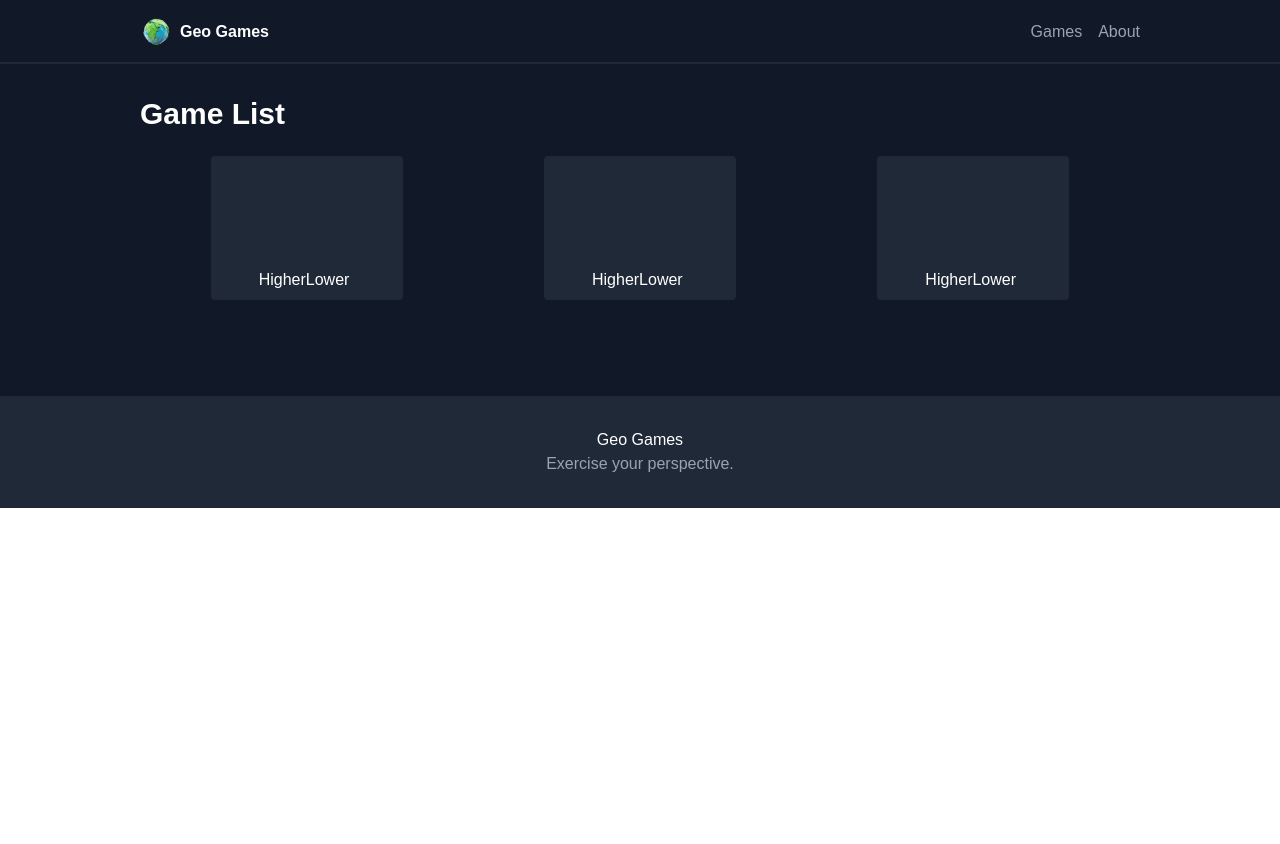
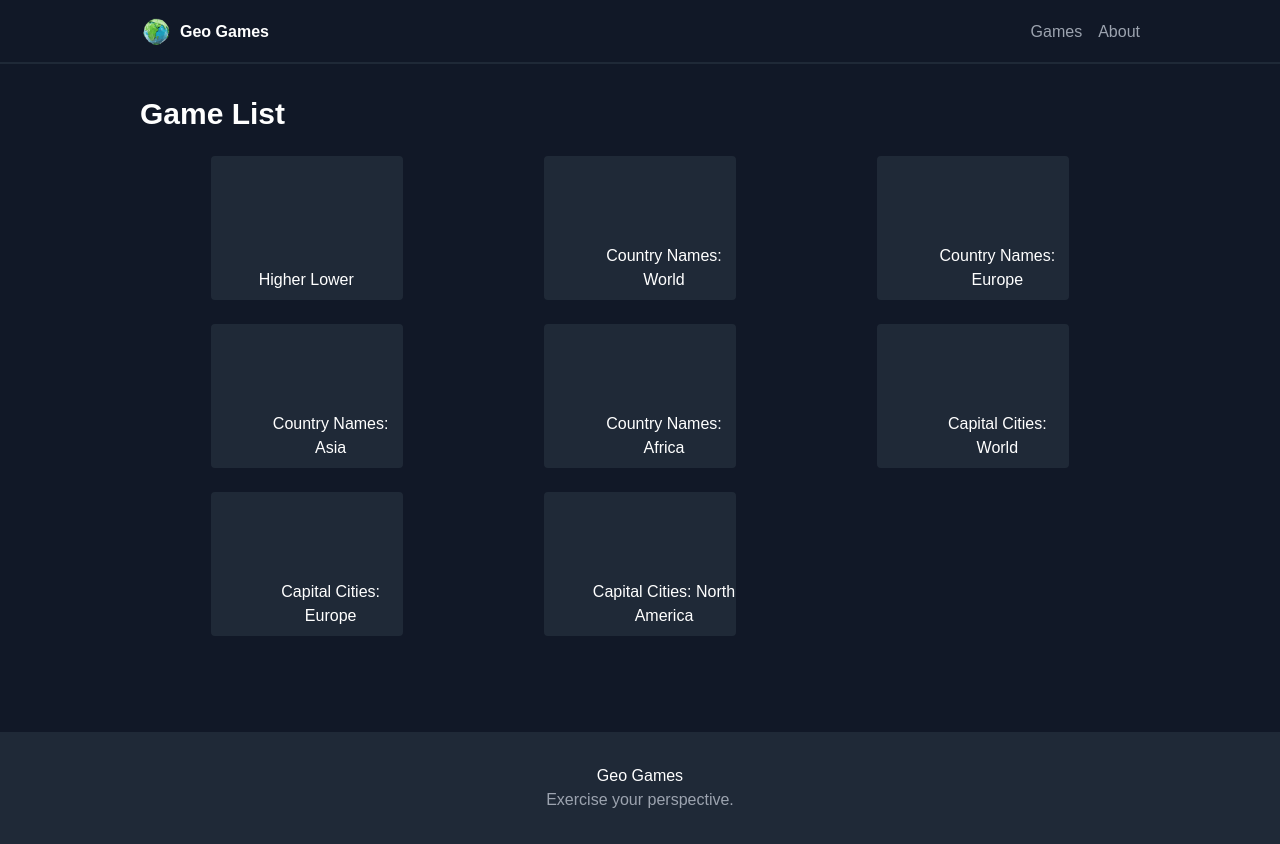
Before and after one commit to gregvansci/geogames, a Next.js app: page /games in a window 1280 px wide. Before the commit the page ends 800 px from the top, so only its background shows below. Built offline with nearby package versions, Linux system fonts and the light colour scheme.

Commit message:
gamecard component and higherlower layout

```diff
--- a/package.json
+++ b/package.json
@@ -10,6 +10,7 @@
   },
   "dependencies": {
     "autoprefixer": "^10.4.7",
+    "firebase": "^9.9.0",
     "flowbite": "^1.4.7",
     "next": "12.2.2",
     "postcss": "^8.4.14",
--- a/pages/HigherLower.tsx
+++ b/pages/HigherLower.tsx
@@ -1,6 +1,7 @@
 import { NextPage } from "next";
 import Head from "next/head";
 import Navbar from "./components/Navbar";
+import HigherLowerMap from "./components/HigherLowerMap";
 
 const HigherLower: NextPage = () => {
   return (
@@ -11,15 +12,18 @@ const HigherLower: NextPage = () => {
       </Head>
       <Navbar/>
       <section className="relative flex flex-col items-center w-full h-screen mt-12 text-white bg-gray-900">
-        <div className="">
-          <div>
-            <p>Map</p>
+        <div className="relative flex flex-col items-center">
+          <div className="bg-slate-800 w-[500px] md:w-[750px] lg:w-[800px] md:h-[50vh] mt-[2vh] rounded-2xl">
+            <HigherLowerMap />
           </div>
-          <div>
-            <p>Game</p>
+          <div className="bg-slate-700 w-[400px] md:w-[550px] lg:w-[550px] md:h-[40vh] absolute top-[45vh] rounded-xl">
+            <div className="text-center">
+              <p className="text-base text-gray-200">Higher Lower</p>
+              <p className="text-2xl font-bold text-">Population</p>
+            </div>
           </div>
         </div>
-        <div className="absolute bottom-0 flex flex-row justify-between px-4 w-[500px] md:w-[800px] lg:w-[1000px]">
+        <div className="absolute bottom-[8vh] flex flex-row justify-between px-4 w-[500px] md:w-[800px] lg:w-[1000px] text-gray-400">
           <div>
             <p>High Score: </p>
           </div>
--- a/pages/components/GameCard.tsx
+++ b/pages/components/GameCard.tsx
@@ -1,11 +1,12 @@
 interface GameCardProps {
   title: String;
+  link: String;
 }
 
 export default function GameCard (props: GameCardProps) {
   return (
     <div className="relative m-auto text-center rounded w-36 md:w-48 h-36 bg-secondary-dark">
-      <h4 className="absolute text-white bottom-2 left-1/4">{props.title}</h4>
+      <a className="absolute text-white bottom-2 left-1/4" href={"/"+props.link}>{props.title}</a>
     </div>
   )
 }
--- /dev/null
+++ b/pages/components/HigherLowerMap.tsx
@@ -0,0 +1,7 @@
+export default function HigherLowerMap () {
+  return (
+    <div>
+
+    </div>
+  )
+}
--- a/pages/components/Navbar.tsx
+++ b/pages/components/Navbar.tsx
@@ -9,7 +9,7 @@ export default function Navbar () {
           <a href="../"className="font-bold text-white">Geo Games</a>
         </div>
         <div className="flex items-center gap-x-4">
-          <h4 className="text-gray-400">Games</h4>
+          <a href="../games" className="text-gray-400">Games</a>
           <h4 className="text-gray-400">About</h4>
         </div>
       </div>
--- a/pages/games.tsx
+++ b/pages/games.tsx
@@ -2,19 +2,29 @@ import { NextPage } from "next"
 import Navbar from "./components/Navbar"
 import Footer from "./components/Footer"
 import GameCard from "./components/GameCard"
+import Head from "next/head"
 
 const Games: NextPage = () => {
   return (
     <div className="flex font-sans flex-col items-center h-auto bg-primary-dark min-w-[600px]">
+      <Head>
+        <title>Geo Games</title>
+        <link rel="icon" href="/logo.svg" />
+      </Head>
       <Navbar />
-      <section className="w-full mt-12 text-white bg-gray-900 ">
+      <section className="w-full mt-12 font-sans text-white bg-gray-900">
         <div className="items-center w-[500px] md:w-[800px] lg:w-[1000px] pt-12 m-auto">
           <h2 className="text-3xl font-bold">Game List</h2>
         </div>
         <div className="grid w-[500px] md:w-[800px] lg:w-[1000px] m-auto grid-cols-2 pt-6 font-medium md:grid-cols-3 gap-y-6">
-          <GameCard title="HigherLower"/>
-          <GameCard title="HigherLower"/>
-          <GameCard title="HigherLower"/>
+          <GameCard title="Higher Lower" link="HigherLower"/>
+          <GameCard title="Country Names: World" link=""/>
+          <GameCard title="Country Names: Europe" link=""/>
+          <GameCard title="Country Names: Asia" link=""/>
+          <GameCard title="Country Names: Africa" link=""/>
+          <GameCard title="Capital Cities: World" link=""/>
+          <GameCard title="Capital Cities: Europe" link=""/>
+          <GameCard title="Capital Cities: North America" link=""/>
         </div>
       </section>
       <Footer/>
--- a/pages/index.tsx
+++ b/pages/index.tsx
@@ -3,6 +3,7 @@ import Head from 'next/head'
 import Navbar from './components/Navbar'
 import Footer from './components/Footer'
 import WelcomeMap from './components/WelcomeMap'
+import GameCard from './components/GameCard'
 
 const Home: NextPage = () => {
   return (
@@ -19,7 +20,7 @@ const Home: NextPage = () => {
             <p className="max-w-2xl mb-6 text-lg font-light text-gray-400 md:mb-8 md:text-xl">From the peak of Mt. Everest to the depths of Death Valley, learn what makes each country unique.</p>
             <a href="games" className="inline-flex items-center justify-center px-5 py-3 mr-3 text-base font-medium text-center text-white bg-blue-700 rounded-lg hover:bg-blue-800 focus:ring-4 focus:ring-blue-900">
               Get started
-              <svg className="w-5 h-5 ml-2 -mr-1" fill="currentColor" viewBox="0 0 20 20" xmlns="http://www.w3.org/2000/svg"><path fill-rule="evenodd" d="M10.293 3.293a1 1 0 011.414 0l6 6a1 1 0 010 1.414l-6 6a1 1 0 01-1.414-1.414L14.586 11H3a1 1 0 110-2h11.586l-4.293-4.293a1 1 0 010-1.414z" clip-rule="evenodd"></path></svg>
+              <svg className="w-5 h-5 ml-2 -mr-1" fill="currentColor" viewBox="0 0 20 20" xmlns="http://www.w3.org/2000/svg"><path fillRule="evenodd" d="M10.293 3.293a1 1 0 011.414 0l6 6a1 1 0 010 1.414l-6 6a1 1 0 01-1.414-1.414L14.586 11H3a1 1 0 110-2h11.586l-4.293-4.293a1 1 0 010-1.414z" clipRule="evenodd"></path></svg>
             </a>
           </div>
           <div className="invisible h-0 mt-0 md:h-auto md:visible md:col-span-5">
@@ -32,24 +33,12 @@ const Home: NextPage = () => {
           <h2 className="text-2xl font-semibold text-white">Featured Games</h2>
         </div>
         <div className="grid items-center grid-cols-2 pt-6 font-medium md:grid-cols-3 gap-y-6">
-          <div className="relative m-auto text-center rounded w-36 md:w-48 h-36 bg-secondary-dark">
-            <h4 className="absolute text-white bottom-2 left-1/4">Higher Lower</h4>
-          </div>
-          <div className="relative m-auto text-center rounded w-36 md:w-48 h-36 bg-secondary-dark">
-            <h4 className="absolute text-white bottom-2 left-1/4">Higher Lower</h4>
-          </div>
-          <div className="relative m-auto text-center rounded w-36 md:w-48 h-36 bg-secondary-dark">
-            <h4 className="absolute text-white bottom-2 left-1/4">Higher Lower</h4>
-          </div>
-          <div className="relative m-auto text-center rounded w-36 md:w-48 h-36 bg-secondary-dark">
-            <h4 className="absolute text-white bottom-2 left-1/4">Higher Lower</h4>
-          </div>
-          <div className="relative m-auto text-center rounded w-36 md:w-48 h-36 bg-secondary-dark">
-            <h4 className="absolute text-white bottom-2 left-1/4">Higher Lower</h4>
-          </div>
-          <div className="relative m-auto text-center rounded w-36 md:w-48 h-36 bg-secondary-dark">
-            <h4 className="absolute text-white bottom-2 left-1/4">Higher Lower</h4>
-          </div>
+          <GameCard title="Higher Lower" link="HigherLower"/>
+          <GameCard title="Country Names: World" link=""/>
+          <GameCard title="Country Names: Europe" link=""/>
+          <GameCard title="Country Names: Asia" link=""/>
+          <GameCard title="Country Names: Africa" link=""/>
+          <GameCard title="Capital Cities" link=""/>
         </div>
       </section>
       <Footer/>
```
Also changed, not shown: 2 other files (tests, documents, lock files or other folders).
